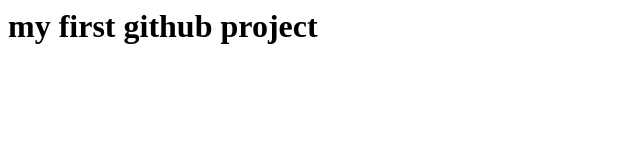
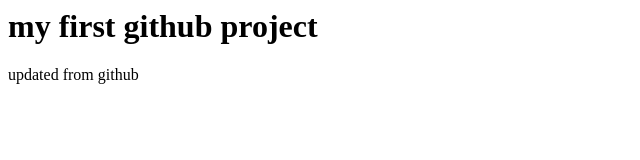
Before and after one commit to tnjr416-commits/myfirstproject, a plain HTML site: page index.html in a window 1280 px wide. Shown: the whole page, without its empty margins (0-640 px from the left). Drawn offline with Linux system fonts and the light colour scheme.

Commit message:
Update index.html

```diff
--- a/index.html
+++ b/index.html
@@ -1 +1,2 @@
 <h1>my first github project</h1>
+<p>updated from github</p>
```
